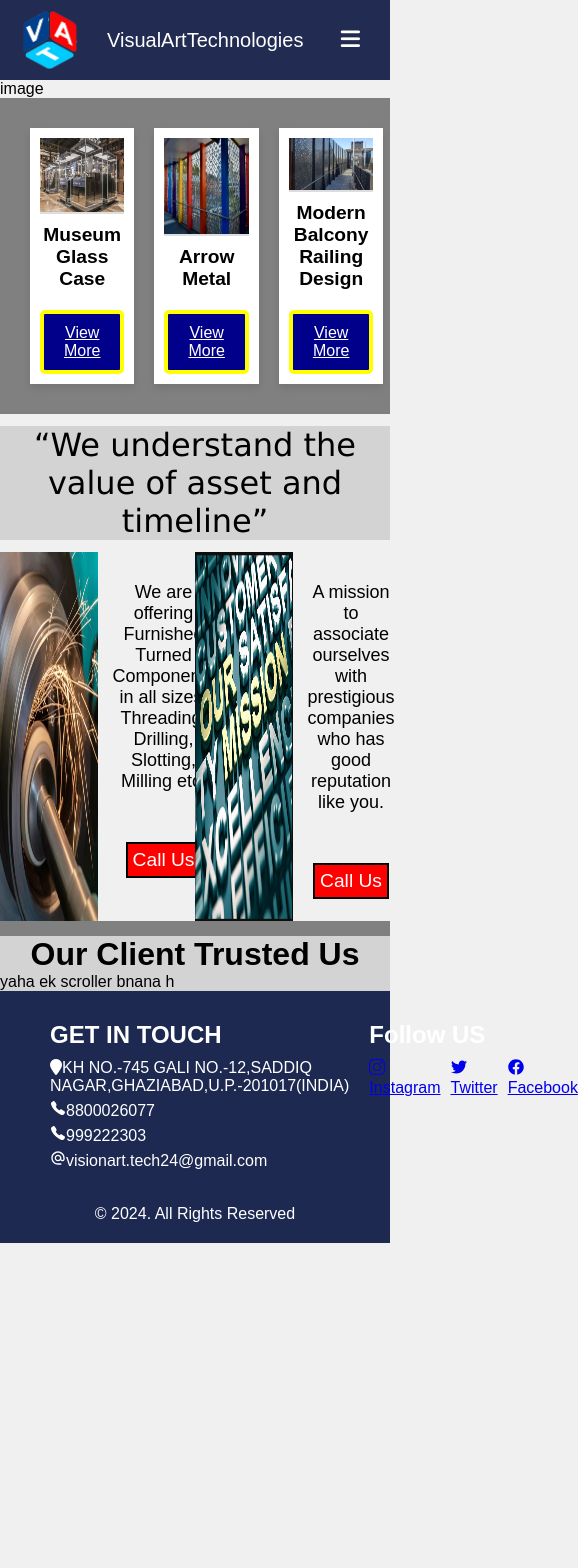
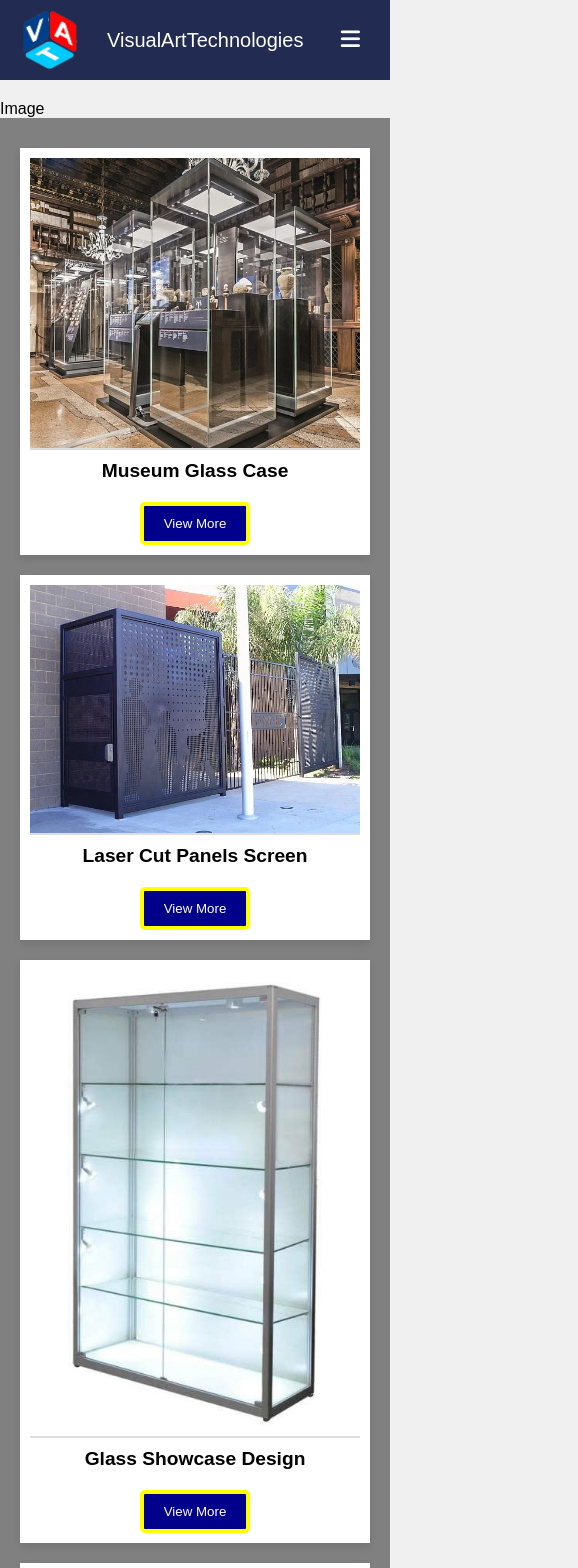
Before and after one commit to notfound07/VAT, a React (Create React App) app in the folder client/: page / in a window 390 px wide. Shown: the top 1568 px of the page, 578 px wide, since content can reach past the window. Before the commit the page ends 1243 px from the top, so only its background shows below. Built offline with nearby package versions, Linux system fonts and the light colour scheme.

Commit message:
Working on home and product

```diff
--- a/client/src/Home/Home.css
+++ b/client/src/Home/Home.css
@@ -1,21 +1,22 @@
-body{
+* {
   box-sizing: border-box;
-    overflow-x: hidden;
 }
-.product-display{
-    background-color: gray;
+
+.main-image {
+  padding-top: 100px;
 }
+
 .product-showcase {
   display: flex;
   justify-content: space-between;
   padding: 20px;
-    background-color:gray; /* Adjust the background color as needed */
+  background-color: gray;
 }
 
 .product-card {
-    flex: 1;
+  width: 100%;
   margin: 10px;
-    background-color: #ffffff; /* White background for each card */
+  background-color: #ffffff;
   box-shadow: 0 4px 8px rgba(0, 0, 0, 0.1);
   text-align: center;
   padding: 10px;
@@ -27,7 +28,7 @@ body{
 .product-image {
   width: 100%;
   height: 100%;
-    border-bottom: 2px solid #ddd; /* Add border for separation */
+  border-bottom: 2px solid #ddd;
 }
 
 .product-title {
@@ -36,8 +37,8 @@ body{
 }
 
 .view-more-button {
-    background-color: darkblue; /* Button color */
-    color: #ffffff; /* Button text color */
+  background-color: darkblue;
+  color: #ffffff;
   border: yellow solid 4px;
   padding: 10px 20px;
   cursor: pointer;
@@ -47,43 +48,170 @@ body{
 }
 
 .view-more-button:hover {
-    background-color: #0056b3; /* Darker shade on hover */
+  background-color: #0056b3;
 }
-  .slogan{font-family: 'Lucida Sans', 'Lucida Sans Regular', 'Lucida Grande', 'Lucida Sans Unicode', Geneva, Verdana, sans-serif;
+
+.slogan {
+  font-family: 'Lucida Sans', 'Lucida Sans Regular', 'Lucida Grande', 'Lucida Sans Unicode', Geneva, Verdana, sans-serif;
   font-size: xx-large;
   margin: 12px;
   text-align: center;
 }
-.custom-showcase{
+
+.custom-showcase {
   display: flex;
   background-color: #f0f0f0;
+  gap: 20px;
 }
-.display-info{
+
+.display-info {
   display: flex;
   width: 50%;
   height: 50%;
 }
-.desc{
+
+.desc {
   text-align: center;
   margin-top: 15%;
   margin-left: 15px;
   margin-right: 15px;
 }
-.desc-info{color: black;
-font-size: large;}
-.info-img{
-    width: 50%;
-    height: 369px;
+
+.desc-info {
+  color: black;
+  font-size: large;
 }
-.desc-btn{
-    margin-top:50px ;
+
+.info-img {
+  width: 350px;
+  height: 350px;
+}
+
+.desc-btn {
+  margin-top: 50px;
   font-size: larger;
   border: black solid 2px;
   background-color: red;
   color: white;
   padding: 5px;
 }
-.heading-client{
+
+.heading-client {
   text-align: center;
   font-size: xx-large;
 }
+
+/* Responsive Styles */
+@media (max-width: 1200px) {
+  .product-showcase {
+    flex-wrap: wrap;
+  }
+
+  .product-card {
+    flex: 1 1 45%;
+    margin: 10px 0;
+  }
+
+  .info-img {
+    width: 100%;
+    height: auto;
+  }
+
+  .desc {
+    margin-top: 10%;
+    margin-left: 5%;
+    margin-right: 5%;
+  }
+
+  .custom-showcase {
+    flex-direction: column;
+  }
+
+  .display-info {
+    flex-direction: column;
+    width: 100%;
+  }
+
+  .desc-btn {
+    width: 100%;
+    text-align: center;
+    margin-top: 20px;
+  }
+}
+
+@media (max-width: 768px) {
+  .product-card {
+    flex: 1 1 100%;
+  }
+
+  .slogan {
+    font-size: x-large;
+  }
+
+  .desc {
+    margin-top: 5%;
+    margin-left: 10px;
+    margin-right: 10px;
+  }
+
+  .info-img {
+    height: auto;
+  }
+
+  .desc-btn {
+    font-size: medium;
+    padding: 10px;
+  }
+}
+
+@media (max-width: 480px) {
+  .product-card {
+    flex: 1 1 100%;
+  }
+
+  .slogan {
+    font-size: large;
+  }
+
+  .desc {
+    margin-top: 5%;
+    margin-left: 5%;
+    margin-right: 5%;
+  }
+
+  .info-img {
+    width: 100%;
+    height: auto;
+  }
+
+  .desc-btn {
+    font-size: small;
+    padding: 8px;
+  }
+}
+
+@media (max-width: 350px) {
+  .product-card {
+    flex: 1 1 100%;
+  }
+
+  .slogan {
+    font-size: medium;
+  }
+
+  .desc {
+    margin-top: 5%;
+    margin-left: 5%;
+    margin-right: 5%;
+  }
+
+  .info-img {
+    width: 100%;
+    height: auto;
+  }
+
+  .desc-btn {
+    font-size: small;
+    padding: 6px;
+  }
+}
--- a/client/src/Home/Home.jsx
+++ b/client/src/Home/Home.jsx
@@ -4,8 +4,8 @@ import Navbar from '../Nav-Foot/Navbar';
 import Footer from '../Nav-Foot/Footer';
 import { Link } from 'react-router-dom';
 import { products } from '../Resources/Products';
-import machine from '../Assets/machine.png'; // Import the image
-import mission from '../Assets/mission.png'; // Import the image
+import machine from '../Assets/machine.png';
+import mission from '../Assets/mission.png';
 
   const filteredProducts = products.filter(product =>
     product.id === 1 || product.id === 6 || product.id===7
@@ -13,50 +13,51 @@ import mission from '../Assets/mission.png'; // Import the image
 function Home() {
   return (
     <div>
-        <Navbar/>
-       <section>
-        image
-       </section>
-       <section className='product-display'>
+      <Navbar />
+      <div className='main-image'>
+        Image
+      </div>
+      <div className='product-display'>
         <div className="product-showcase">
-      {filteredProducts.map((product, index) => (
+          {products.map((product, index) => (
             <div className="product-card" key={index}>
               <img src={product.image} alt={product.title} className="product-image" />
               <h3 className="product-title">{product.title}</h3>
-          <Link className="view-more-button">{product.button}</Link>
+              <button className="view-more-button">{product.button}</button>
             </div>
           ))}
         </div>
-       </section>
-       <section style={{backgroundColor:'lightgray'}}>
+      </div>
+      <div className='slogan-section' style={{ backgroundColor: 'lightgray' }}>
         <p className='slogan'>“We understand the value of asset and timeline”</p>
-       </section>
-       <section >
+      </div>
       <div className="custom-showcase">
-        <div className='display-info'>
-       <img src={machine} alt='machine' className='info-img' />
+        <div className="display-info">
+          <img src={machine} alt="machine" className='info-img' />
           <div className='desc'>
-        <p className='desc-info'>We are offering Furnished Turned Components in all sizes, Threading, Drilling, Slotting, Milling etc.
+            <p className='desc-info'>
+              We are offering Furnished Turned Components in all sizes, Threading, Drilling, Slotting, Milling etc.
             </p>
             <button className='desc-btn'>Call Us</button>
           </div>
         </div>
-        <div className='display-info'>
-       <img src={mission} alt='machine' className='info-img'/>
+        <div className="display-info">
+          <img src={mission} alt="mission" className='info-img' />
           <div className='desc'>
-        <p className='desc-info'>A mission to associate ourselves with prestigious companies who has good reputation like you.
+            <p className='desc-info'>
+              A mission to associate ourselves with prestigious companies who have a good reputation like you.
             </p>
             <button className='desc-btn'>Call Us</button>
           </div>
         </div>
       </div>
-       </section>
-       <section style={{backgroundColor:'gray', height:15}}></section>
-       <section style={{backgroundColor:'lightgray'}}>
-        <h1 className='heading-client'>Our Client Trusted Us</h1>
-        yaha ek scroller bnana h
-       </section>
-        <Footer/>
+      <div style={{ backgroundColor: 'gray', height: '15px' }}></div>
+      <div className='heading-client'>
+        <h1>Our Clients Trusted Us</h1>
+        <div className='client-scroller'>
+        </div>
+      </div>
+      <Footer />
     </div>
   );
 }
--- /dev/null
+++ b/client/src/Nav-Foot/Footer.css
@@ -0,0 +1,186 @@
+.footer {
+    background-color: #1D2951;
+    padding: 20px;
+    color: #FFFFFF;
+    font-family: Arial, sans-serif;
+    width: 100%;
+}
+
+.footer-content {
+    display: flex;
+    justify-content: space-between;
+    align-items: center;
+    padding-left: 50px;
+    padding-right: 50px;
+}
+
+.footer-company-logo {
+    width: 200px;
+    height: 200px;
+}
+
+.spaced {
+    padding-left: 16px;
+}
+
+.footer-section-contact h2 {
+    margin-bottom: 10px;
+}
+
+.footer-section-contact p {
+    margin: 5px 0;
+}
+
+.social-icons {
+    display: flex;
+    gap: 16px;
+    justify-content: center;
+}
+
+.footer-bottom {
+    text-align: center;
+    margin-top: 20px;
+}
+
+.foot-button {
+    color: white;
+    font-size: 30px;
+}
+
+/* Media Queries for Responsiveness */
+@media (max-width: 1200px) {
+    .footer-content {
+        padding-left: 30px;
+        padding-right: 30px;
+    }
+
+    .footer-company-logo {
+        width: 180px;
+        height: 180px;
+    }
+    .footer {
+        width: 100%;
+    }
+}
+
+@media (max-width: 992px) {
+    .footer-content {
+        padding-left: 20px;
+        padding-right: 20px;
+    }
+
+    .footer-company-logo {
+        width: 150px;
+        height: 150px;
+    }
+    .footer {
+        width: 100%;
+    }
+}
+
+@media (max-width: 768px) {
+    .footer-content {
+        padding-left: 10px;
+        padding-right: 10px;
+    }
+
+    .footer-company-logo {
+        width: 120px;
+        height: 120px;
+    }
+    .footer {
+        width: 100%;
+    }
+}
+
+@media (max-width: 699px) {
+    .footer-content {
+        flex-direction: column;
+        align-items: center;
+        padding: 0 10px;
+        text-align: center;
+    }
+
+    .footer-company-logo {
+        width: 100px;
+        height: 100px;
+        margin-bottom: 10px;
+    }
+
+    .footer-section-contact h2 {
+        font-size: 18px;
+    }
+
+    .footer-section-contact p {
+        font-size: 14px;
+    }
+
+    .social-icons {
+        gap: 10px;
+    }
+
+    .foot-button {
+        font-size: 20px;
+    }
+    .footer {
+        width: 100%;
+    }
+}
+
+@media (max-width: 576px) {
+    .footer-content {
+        padding-left: 5px;
+        padding-right: 5px;
+    }
+
+    .footer-company-logo {
+        width: 80px;
+        height: 80px;
+    }
+
+    .footer-section-contact h2 {
+        font-size: 16px;
+    }
+
+    .footer-section-contact p {
+        font-size: 12px;
+    }
+
+    .foot-button {
+        font-size: 18px;
+    }
+    .footer {
+        width: 100%;
+    }
+}
+
+@media (max-width: 350px) {
+    .footer-content {
+        padding: 0 5px;
+    }
+
+    .footer-company-logo {
+        width: 60px;
+        height: 60px;
+        margin-bottom: 5px;
+    }
+
+    .footer-section-contact h2 {
+        font-size: 14px;
+    }
+
+    .footer-section-contact p {
+        font-size: 10px;
+    }
+
+    .social-icons {
+        gap: 8px;
+    }
+
+    .foot-button {
+        font-size: 16px;
+    }
+    .footer {
+        width: 100%;
+    }
+}
--- a/client/src/Nav-Foot/Footer.jsx
+++ b/client/src/Nav-Foot/Footer.jsx
@@ -1,38 +1,31 @@
-import './Nav-Foot.css';
+import './Footer.css';
 import logo from '../Assets/logo.png'; // Import the image
 import { IoCall } from "react-icons/io5"
-import { SlSocialInstagram } from "react-icons/sl";
 import { MdOutlineAlternateEmail } from "react-icons/md";
-import { FaFacebook } from "react-icons/fa";
-import { FaTwitter } from "react-icons/fa";
 import React from 'react';
 
 function Footer() {
   return (
     <footer className="footer">
       <div className="footer-content">
-      <div className="footer-section logo">
+        <div className="footer-section-logo">
           <img className="footer-company-logo" src={logo} alt="" />
         </div>
-      <div className="footer-section contact">
+        <div className="footer-section-contact">
           <h2>GET IN TOUCH</h2>
-        <p><i class="fa-solid fa-location-pin"></i>KH NO.-745 GALI NO.-12,SADDIQ NAGAR,GHAZIABAD,U.P.-201017(INDIA)</p>
-        <p><IoCall />8800026077</p>
-        <p><IoCall />999222303</p>
-        <p><MdOutlineAlternateEmail />visionart.tech24@gmail.com</p>
+          <p><i class="fa-solid fa-location-pin"></i> KH NO.-745 GALI NO.-12,SADDIQ<br/>
+          <span class="spaced">NAGAR, GHAZIABAD, U.P.-201017 (INDIA)</span>
+          </p>
+          <p><IoCall /> 8800026077</p>
+          <p><IoCall /> 999222303</p>
+          <p><MdOutlineAlternateEmail /> visionart.tech24@gmail.com</p>
         </div>
-      <div className="footer-section social">
+        <div className="footer-section-social">
           <h2>Follow US</h2>
           <div className="social-icons">
-          <a href="https://instagram.com" target="_blank" rel="noopener noreferrer">
-          <SlSocialInstagram />Instagram
-          </a>
-          <a href="https://twitter.com" target="_blank" rel="noopener noreferrer">
-          <FaTwitter />Twitter
-          </a>
-          <a href="https://facebook.com" target="_blank" rel="noopener noreferrer">
-          <FaFacebook />Facebook
-          </a>
+            <a href='https://www.instagram.com/' target="_blank" rel="noopener noreferrer" className="foot-button"><i class="fa-brands fa-instagram"></i></a>
+            <a href='https://www.facebook.com/' target="_blank" rel="noopener noreferrer" className="foot-button"><i class="fa-brands fa-facebook"></i></a>
+            <a href='https://x.com/' target="_blank" rel="noopener noreferrer" className="foot-button"><i class="fa-brands fa-x-twitter"></i></a>
           </div>
         </div>
       </div>
--- a/client/src/Nav-Foot/Nav-Foot.css
+++ b/client/src/Nav-Foot/Navbar.css
@@ -1,9 +1,12 @@
 .frame {
-    width: 100.1%;
+    width: 100%;
     background-color: #222b51;
     height: 80px;
     font-size: 22px;
     border: none;
+    position: fixed;
+    font-family: Arial, sans-serif;
+    z-index: 999;
 }
 
 .nav-parent {
@@ -86,7 +89,7 @@
     }
 }
 
-@media screen and (max-width: 799px) {
+@media screen and (max-width: 999px) {
     .frame {
         width: 100.1%;
         font-size: 22px;
@@ -155,48 +158,3 @@
 .nav-dropdown.show {
     display: flex;
 }
-.footer {
-    background-color: #1D2951; /* Dark blue background */
-    color: #FFFFFF; /* White text color */
-    padding: 20px;
-    text-align: left;
-    font-family: Arial, sans-serif;
-  }
-
-  .footer-content {
-    display: flex;
-    justify-content: space-between;
-    align-items: flex-start;
-  }
-  .footer-company-logo {
-    width: 40%;
-    height: 40%;
-    align-items: center;
-}
-  .footer-section {
-    flex: 1;
-    margin: 10px;
-  }
-
-  .footer-section h2 {
-    margin-bottom: 10px;
-  }
-
-  .footer-section p {
-    margin: 5px 0;
-  }
-
-  .social-icons {
-    display: flex;
-    gap: 10px;
-  }
-
-  .social-icons img {
-    width: 24px;
-    height: 24px;
-  }
-
-  .footer-bottom {
-    text-align: center;
-    margin-top: 20px;
-  }
--- a/client/src/Nav-Foot/Navbar.jsx
+++ b/client/src/Nav-Foot/Navbar.jsx
@@ -1,5 +1,5 @@
-import './Nav-Foot.css';
-import logo from '../Assets/logo.png'; // Import the image
+import './Navbar.css';
+import logo from '../Assets/logo.png';
 import { useState, useEffect } from 'react';
 import { Link } from 'react-router-dom';
 
@@ -12,7 +12,6 @@ function Navbar() {
 
     useEffect(() => {
         const handleResize = () => {
-            // Hide dropdown when screen size increases beyond 799px
             if (window.innerWidth > 799) {
                 setDropdownVisible(false);
             }
--- a/client/src/index.css
+++ b/client/src/index.css
@@ -5,6 +5,7 @@ body {
     sans-serif;
   -webkit-font-smoothing: antialiased;
   -moz-osx-font-smoothing: grayscale;
+
 }
 
 code {
```
Also changed, not shown: client/src/Contact/Contact.jsx (added, +10 -0 lines), client/src/Contact/Contact.css (added). Lines whose indentation alone changed are shown as unchanged.
